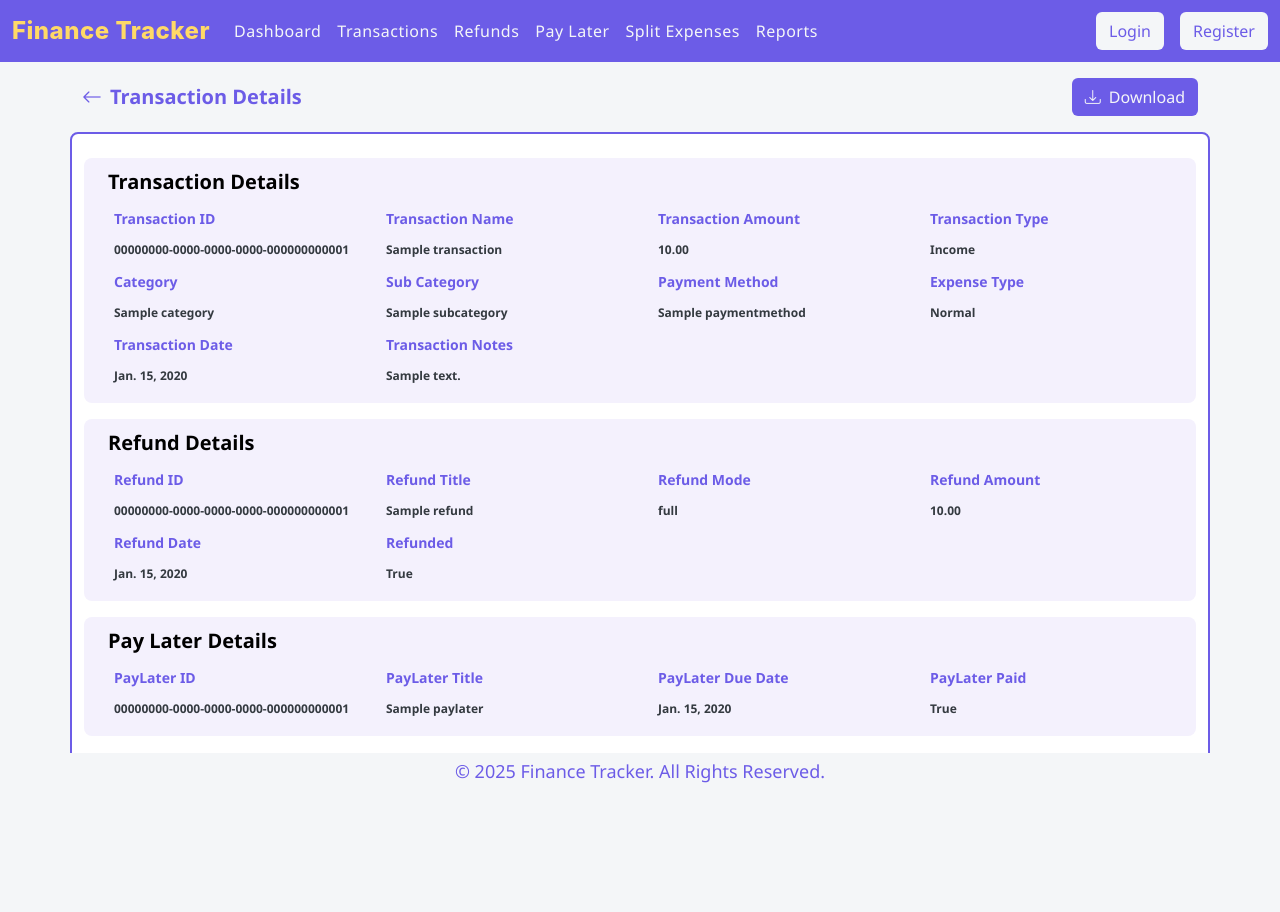
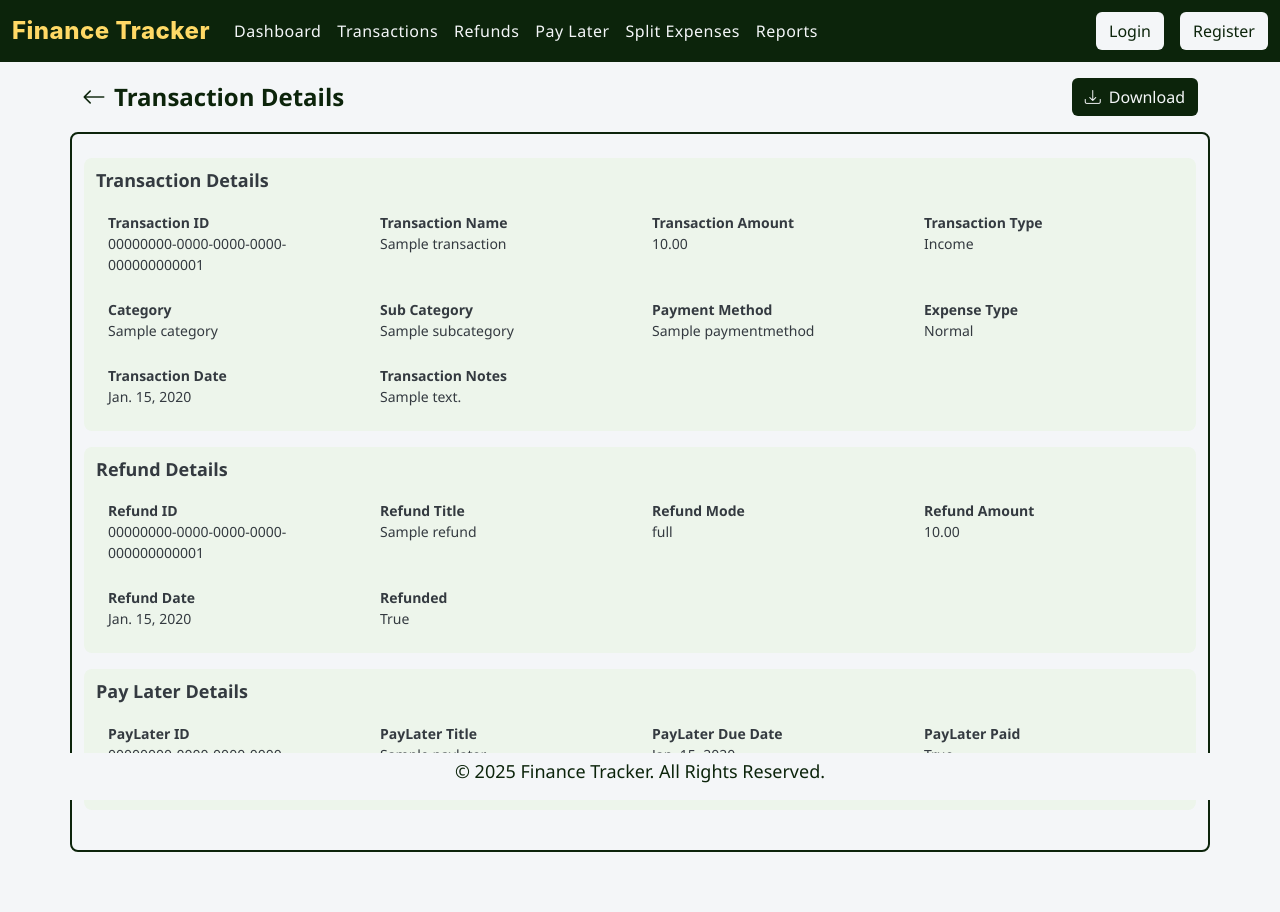
Before and after one commit to Sasi-Kiran-Vullaganti/FinanceTrackerProject, a Django app: template FinanceTrackerApplication/templates/TransactionDetails.html in a window 1280 px wide. Before the commit the page ends 783 px from the top, so only its background shows below. Run offline with Django 5.2, Linux system fonts and the light colour scheme; the template is opened without the code that fills it: values that come from a table or form of the project are taken from there, others are empty; tables that the repository leaves empty hold one stand-in row (values such as "Sample post").

Commit message:
update color theme
Change password UI updated

```diff
--- a/FinanceTrackerApplication/static/css/styles.css
+++ b/FinanceTrackerApplication/static/css/styles.css
@@ -1,9 +1,10 @@
 /* ===== BASE STYLES ===== */
 :root {
-    --primary-color: #6c5ce7;
-    --secondary-color: #f4f6f8;
+    --primary-color: #0c240b;
+    --secondary-color: #fff;
     --danger-color: #e74a3b;
     --warning-color: #f6c23e;
+    --text-color: #174923;
     --light-color: #f4f6f8;
     --dark-color: #343a40;
     --gray-color: #858796;
@@ -76,8 +77,38 @@
 }
 
     /* Headings */
-  h1{
+.page-header{
+    font-size: 24px;
+    font-weight: 700;
+}
+.section-header{
     font-size: 18px;
+    font-weight: 800;
+}
+.col-header{
+    font-size: 18px;
+    font-weight: 700;
+    padding-left: 0px;
+}
+.detail-header{
+    font-size: 14px;
     font-weight: 600;
-    color: var(--primary-color);
 }
+.detail-value{
+    font-size: 14px;
+    font-weight: 500;
+}
+.details-container{
+    border: 2px solid var(--primary-color);
+    border-radius: 8px;
+}
+.details-row{
+    background: #edf5eb;
+    padding: 12px;
+    border-radius: 8px;
+}
+.details-set{
+    display: flex;
+    flex-direction: column;
+    padding: 12px;
+}
--- a/FinanceTrackerApplication/templates/TransactionDetails.html
+++ b/FinanceTrackerApplication/templates/TransactionDetails.html
@@ -3,55 +3,6 @@
 {% block title %}Transaction Details{% endblock %}
 
 {% block content %}
-
-<style>
-    :root {
-    --primary-color: #6c5ce7;
-    --secondary-color: #f4f6f8;
-    --danger-color: #e74a3b;
-    --warning-color: #f6c23e;
-    --light-color: #f4f6f8;
-    --dark-color: #343a40;
-    --gray-color: #858796;
-    --brand-color: #ffd966;
-    --font-main: 'Segoe UI', Tahoma, Geneva, Verdana, sans-serif;
-  }
-    .mainHeader{
-        font-size:20px;
-        font-weight: 600;
-        color: black;
-    }
-    .page-header{
-        color:var(--primary-color);
-        font-size: 20px;
-        font-weight: 800;
-    }
-    .details-container{
-        border: 2px solid var(--primary-color);
-        background-color: white;
-        border-radius: 8px;
-    }
-    .details-row{
-        background: #f4f1fd;
-        padding: 12px;
-        border-radius: 8px;
-    }
-    .details-set{
-        display: flex;
-        flex-direction: column;
-    }
-    .detail-header{
-        font-size:14px;
-        font-weight: 600;
-        margin: 6px;
-        color: var(--primary-color);
-    }
-    .detail-value{
-        font-size: 12px;
-        margin:6px;
-        font-weight: bold;
-    }
-</style>
 
 <div class="container mt-3">
     <div class="row align-items-center mb-3">
@@ -66,7 +17,7 @@
 </div>
 <div class="container details-container mt-3 p-4" id="transaction-details-image">
     <div class="row details-row mb-3">
-        <h2  class="mainHeader">Transaction Details</h2>
+        <h2  class="col-header">Transaction Details</h2>
         <div class="col-md-3 details-set">
             <span class="detail-header">Transaction ID </span>
             <span class="detail-value">{{ transaction.txnid }}</span>
@@ -110,7 +61,7 @@
     </div>
     {% if refund_details %}
         <div class="row details-row mb-3">
-            <h2  class="mainHeader">Refund Details</h2>
+            <h2  class="col-header">Refund Details</h2>
             <div class="col-md-3 details-set">
                 <span class="detail-header">Refund ID</span>
                 <span class="detail-value">{{ refund_details.refundid }}</span>
@@ -139,7 +90,7 @@
     {% endif %}
     {% if paylater_details %}
         <div class="row details-row mb-3">
-            <h2  class="mainHeader">Pay Later Details</h2>
+            <h2  class="col-header">Pay Later Details</h2>
             <div class="col-md-3 details-set">
                 <span class="detail-header">PayLater ID</span>
                 <span class="detail-value">{{ paylater_details.paylaterid }}</span>
--- a/FinanceTrackerApplication/templates/base.html
+++ b/FinanceTrackerApplication/templates/base.html
@@ -23,7 +23,136 @@
 
 
 
-    {% block extra_css %}{% endblock %}
+    <style>
+      /* ===== BASE STYLES ===== */
+  :root {
+      --primary-color: #0c240b;
+      --secondary-color: #fff;
+      --danger-color: #e74a3b;
+      --warning-color: #f6c23e;
+      --text-color: #174923;
+      --light-color: #f4f6f8;
+      --dark-color: #343a40;
+      --gray-color: #858796;
+      --brand-color: #ffd966;
+      --font-main: 'Segoe UI', Tahoma, Geneva, Verdana, sans-serif;
+  }
+
+  body {
+      margin: 0;
+      padding: 0;
+      font-family: var(--font-main);
+      background-color: var(--light-color);
+      color: var(--dark-color);
+  }
+
+  a{
+      color: var(--primary-color);
+      text-decoration: none;
+  }
+  .mb-6{
+      margin-bottom: 60px;
+  }
+
+      /* Navbar styles */
+
+  .navbar-brand{
+      font-family: 'Manrope', 'Inter', 'Segoe UI', sans-serif;
+      font-size: clamp(1.25rem, 2.5vw, 1.5rem);
+      font-weight: 800;
+      color: var(--brand-color) !important;
+      letter-spacing: 0.5px;
+  }
+  .navbarStyle{
+      background-color: var(--primary-color);
+  }
+  .nav-link{
+      color: var(--light-color);
+      letter-spacing: 0.5px;
+  }
+  .active{
+      text-decoration: underline;
+      text-underline-offset: 6px;
+      color: var(--brand-color) !important;
+  }
+  .nav-link:hover{
+      color: var(--brand-color) !important;
+      font-weight: 500;
+  }
+
+
+      /* ButtonStyles */
+  .primary-btn, .primary-btn:hover{
+      color: var(--light-color);
+      background-color:var(--primary-color);
+  }
+
+  .primary-outline-btn, .primary-outline-btn:hover{
+      background-color: var(--light-color);
+      color:var(--primary-color);
+      border:1px solid var(--primary-color);
+  }
+
+  .teritiary-btn, .teritiary-btn:hover{
+      background-color: var(--light-color);
+      color:var(--primary-color);
+  }
+
+  .button-container{
+      gap:16px;
+  }
+
+      /* Headings */
+  .page-header{
+      font-size: 24px;
+      font-weight: 700;
+  }
+  .section-header{
+      font-size: 18px;
+      font-weight: 800;
+  }
+  .col-header{
+      font-size: 18px;
+      font-weight: 700;
+      padding-left: 0px;
+  }
+  .detail-header{
+      font-size: 14px;
+      font-weight: 600;
+  }
+  .detail-value{
+      font-size: 14px;
+      font-weight: 500;
+  }
+  .details-container{
+      border: 2px solid var(--primary-color);
+      border-radius: 8px;
+      padding: 12px;
+  }
+  .details-row{
+      background: #edf5eb;
+      padding: 12px;
+      border-radius: 8px;
+  }
+  .details-set{
+      display: flex;
+      flex-direction: column;
+      padding: 12px;
+  }
+  .form-check-input:checked {
+    background-color: var(--primary-color);
+    border-color: var(--primary-color);
+  }
+
+  .change-password-container {
+    max-width: 500px;
+    margin: 50px auto;
+    padding: 30px;
+    border-radius: 15px;
+    box-shadow: 10px 10px 5px var(--primary-color);
+    background-color: #ffffff;
+  }
+  </style>
 </head>
 <body>
 
```
Also changed, not shown: FinanceTrackerApplication/templates/ChangePassword.html (+2 -10 lines), FinanceTrackerApplication/templates/ReportsDashboard.html (+24 -44 lines), FinanceTrackerApplication/templates/UserProfile.html (+23 -23 lines), FinanceTrackerApplication/Transactions_App/migrations/0007_alter_transaction_expense_type.py (added). Lines whose indentation alone changed are shown as unchanged.
